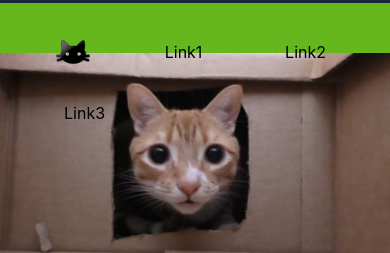
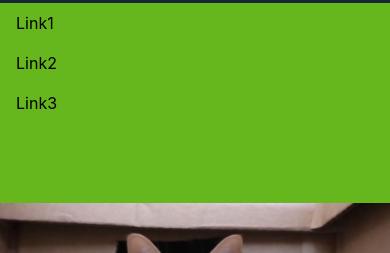
Before and after one commit to JAMK-IT-STUDENT/ttms0400-web-visualisointi-yhteinen-harjoitus-laurapekkanen, a plain HTML site: page vko41/index.html in a window 390 px wide. Shown: the part 388-641 px from the top of the page. Drawn offline with nearby package versions, Linux system fonts and the light colour scheme.

Commit message:
EDIT index and css

```diff
--- a/vko41/index.html
+++ b/vko41/index.html
@@ -13,12 +13,12 @@
 </head>
 <body>
     <div id="wrap" class="container">
-        <nav class="navbar">
-          <ul class="navbar">
-            <li class="nav-img"><a class="nav-link" href=""><img src="img/cat_icon.png" /></a></li>
-            <li class="navbar"><a class="nav-link" href="">Link1</a></li>
-            <li class="navbar"><a class="nav-link" href="">Link2</a></li>
-            <li class="navbar"><a class="nav-link" href="">Link3</a></li>
+        <nav>
+          <ul>
+            <!--<li class="nav-img"><a class="nav-link" href=""><img src="img/cat_icon.png" /></a></li>-->
+            <li ><a class="nav-link" href="">Link1</a></li>
+            <li ><a class="nav-link" href="">Link2</a></li>
+            <li ><a class="nav-link" href="">Link3</a></li>
           </ul>
         </nav>
 
--- a/vko41/style.css
+++ b/vko41/style.css
@@ -149,10 +149,21 @@ img {
 
     nav {
         order: -1;
+        text-align: left;
+        display: inline;
+        padding: 0;
+        height: 200px;
     }
 
-    nav ul li {
+    na ul l i{
         display: inline;
+        width: 25%;
 
     }
+
+    .nav-img {
+        display: inline;
+        padding: 0;
+        margin: 0;
+    }
 }
```
